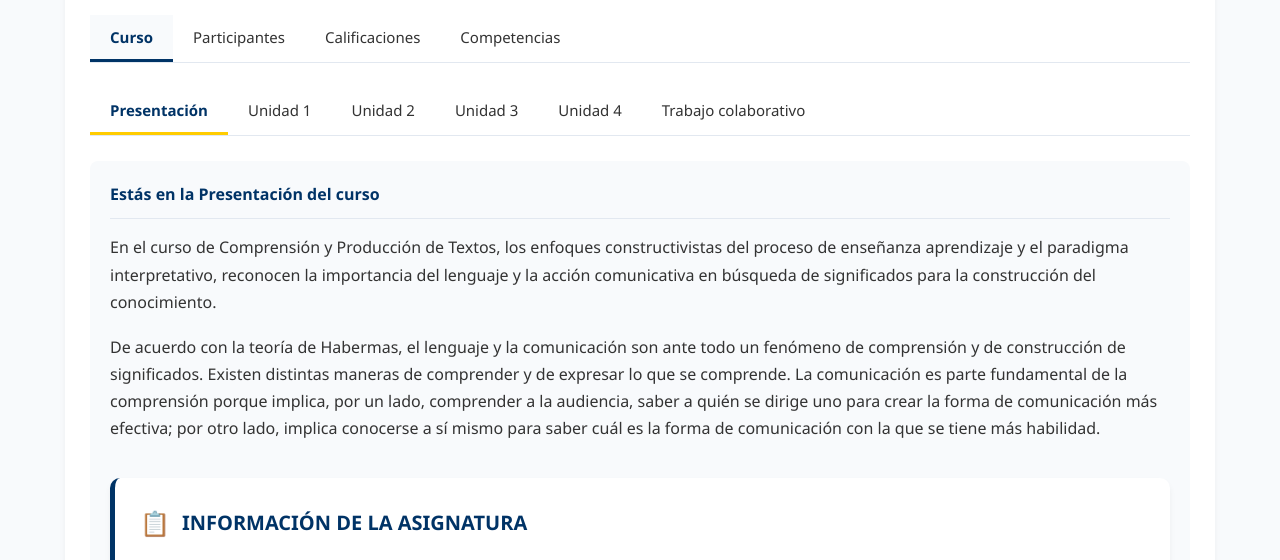
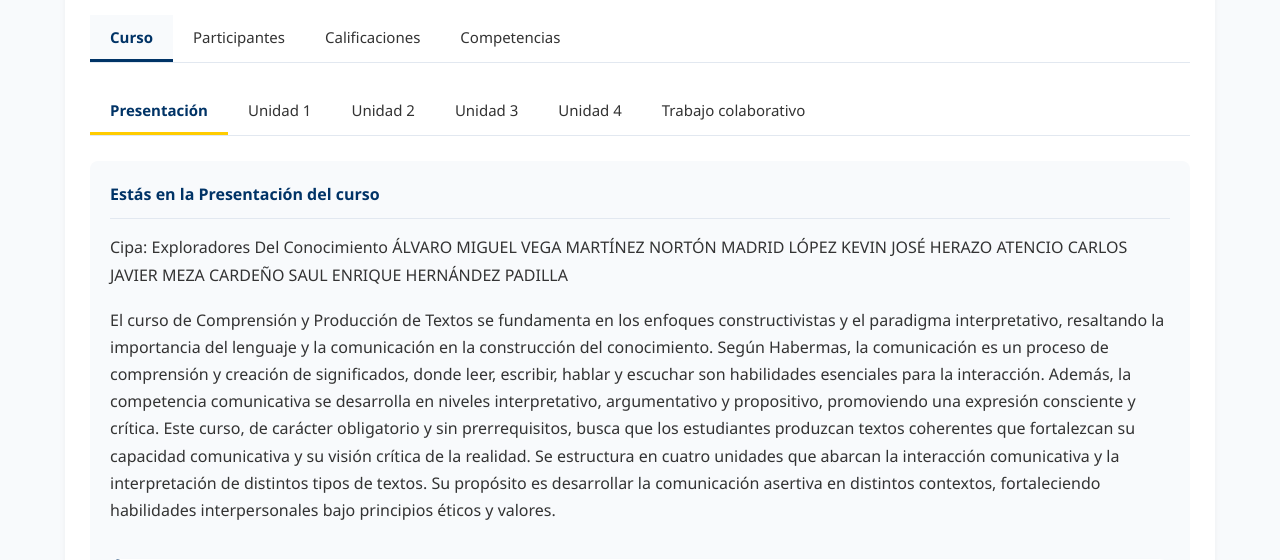
Before and after one commit to royer0609/Exploradores, a plain HTML site: page index.html in a window 1280 px wide. Shown: the part 232-792 px from the top of the page. Drawn offline with Linux system fonts and the light colour scheme.

Commit message:
Add files via upload

```diff
--- a/index.html
+++ b/index.html
@@ -363,8 +363,18 @@
                 <!-- Contenido de Presentación -->
                 <div class="unit-content active" id="presentacion">
                     <div class="unit-indicator">Estás en la Presentación del curso</div>
-                    <p>En el curso de Comprensión y Producción de Textos, los enfoques constructivistas del proceso de enseñanza aprendizaje y el paradigma interpretativo, reconocen la importancia del lenguaje y la acción comunicativa en búsqueda de significados para la construcción del conocimiento.</p>
-                    <p>De acuerdo con la teoría de Habermas, el lenguaje y la comunicación son ante todo un fenómeno de comprensión y de construcción de significados. Existen distintas maneras de comprender y de expresar lo que se comprende. La comunicación es parte fundamental de la comprensión porque implica, por un lado, comprender a la audiencia, saber a quién se dirige uno para crear la forma de comunicación más efectiva; por otro lado, implica conocerse a sí mismo para saber cuál es la forma de comunicación con la que se tiene más habilidad.</p>
+                    <p>Cipa: Exploradores Del Conocimiento
+                        ÁLVARO MIGUEL VEGA MARTÍNEZ
+                        NORTÓN MADRID LÓPEZ
+                        KEVIN JOSÉ HERAZO ATENCIO
+                        CARLOS JAVIER MEZA CARDEÑO
+                        SAUL ENRIQUE HERNÁNDEZ PADILLA</p>
+                    <p>
+                        El curso de Comprensión y Producción de Textos se fundamenta en los enfoques constructivistas y el paradigma interpretativo, resaltando la importancia del lenguaje y la comunicación en la construcción del conocimiento. Según Habermas, la comunicación es un proceso de comprensión y creación de significados, donde leer, escribir, hablar y escuchar son habilidades esenciales para la interacción. Además, la competencia comunicativa se desarrolla en niveles interpretativo, argumentativo y propositivo, promoviendo una expresión consciente y crítica.
+
+Este curso, de carácter obligatorio y sin prerrequisitos, busca que los estudiantes produzcan textos coherentes que fortalezcan su capacidad comunicativa y su visión crítica de la realidad. Se estructura en cuatro unidades que abarcan la interacción comunicativa y la interpretación de distintos tipos de textos. Su propósito es desarrollar la comunicación asertiva en distintos contextos, fortaleciendo habilidades interpersonales bajo principios éticos y valores.
+                    </p>
+
 
                     <!-- Tarjetas solo para la presentación -->
                     <div class="info-section">
```
